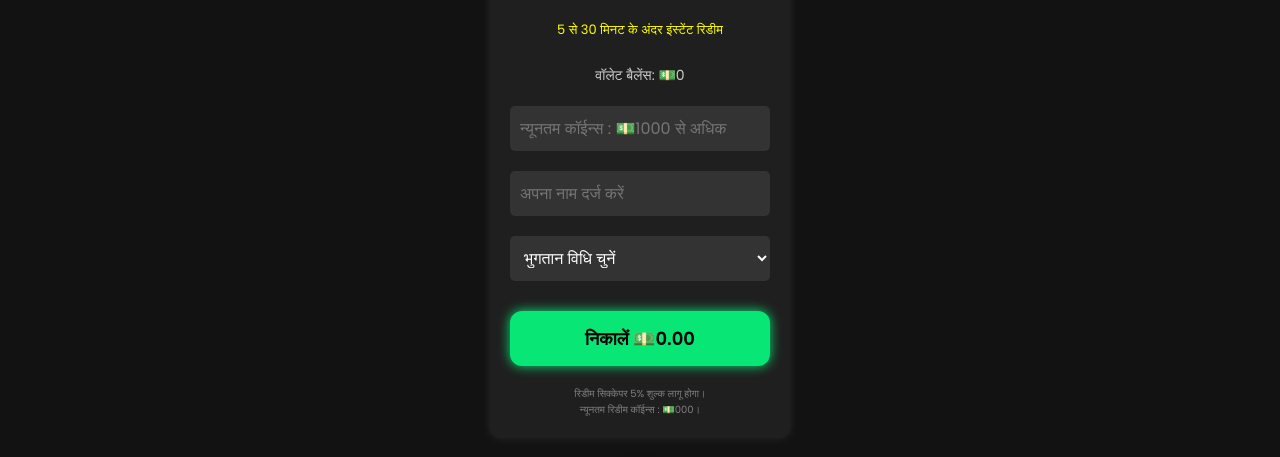
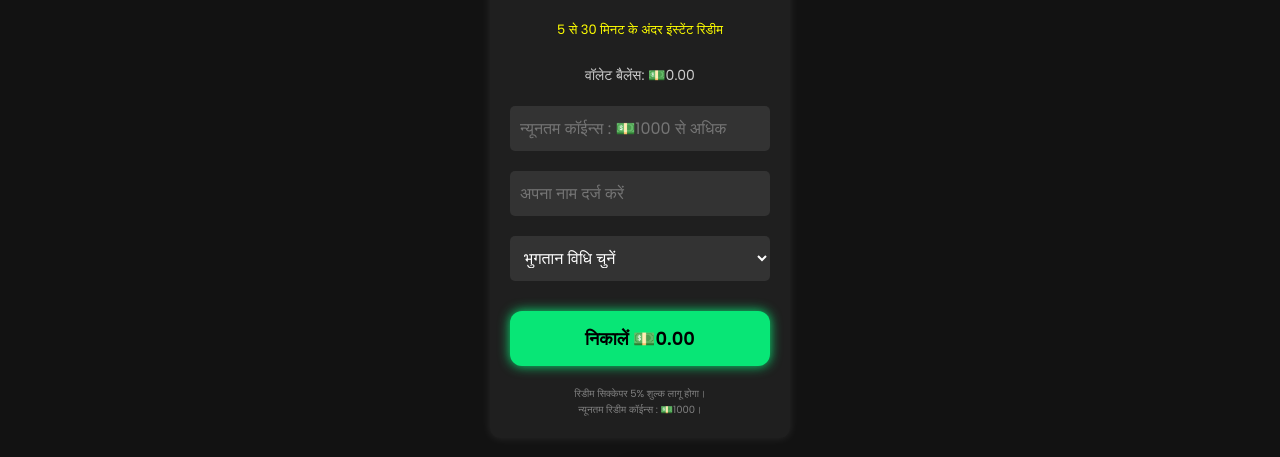
Before and after one commit to bhupeshkhedikar/patbet, a React (Create React App) app: page /withdrawal in a window 1280 px wide. Shown: the part 236-693 px from the top of the page. Built offline with nearby package versions, Linux system fonts and the light colour scheme; no server answers; the database is empty; sample sign-in values are in the browser's storage.

Commit message:
text changed

```diff
--- a/src/components/WithdrawalRequest.js
+++ b/src/components/WithdrawalRequest.js
@@ -159,7 +159,7 @@ const WithdrawalRequest = () => {
             5 से 30 मिनट के अंदर इंस्टेंट रिडीम
           </p>
           <br />
-          <p className="wallet-text">वॉलेट बैलेंस: 💵{walletBalance}</p>
+          <p className="wallet-text">वॉलेट बैलेंस: 💵{walletBalance.toFixed(2)}</p>
 
           {errorMessage && <p className="error">{errorMessage}</p>}
           {successMessage && <p className="success">{successMessage}</p>}
@@ -249,7 +249,7 @@ const WithdrawalRequest = () => {
 
           <p style={{ fontSize: "10px", color: "grey", marginTop: "20px" }}>
             रिडीम सिक्केपर 5% शुल्क लागू होगा। <br />
-            न्यूनतम रिडीम कॉईन्स : 💵000।
+            न्यूनतम रिडीम कॉईन्स : 💵1000।
           </p>
         </div>
       </div>
```
